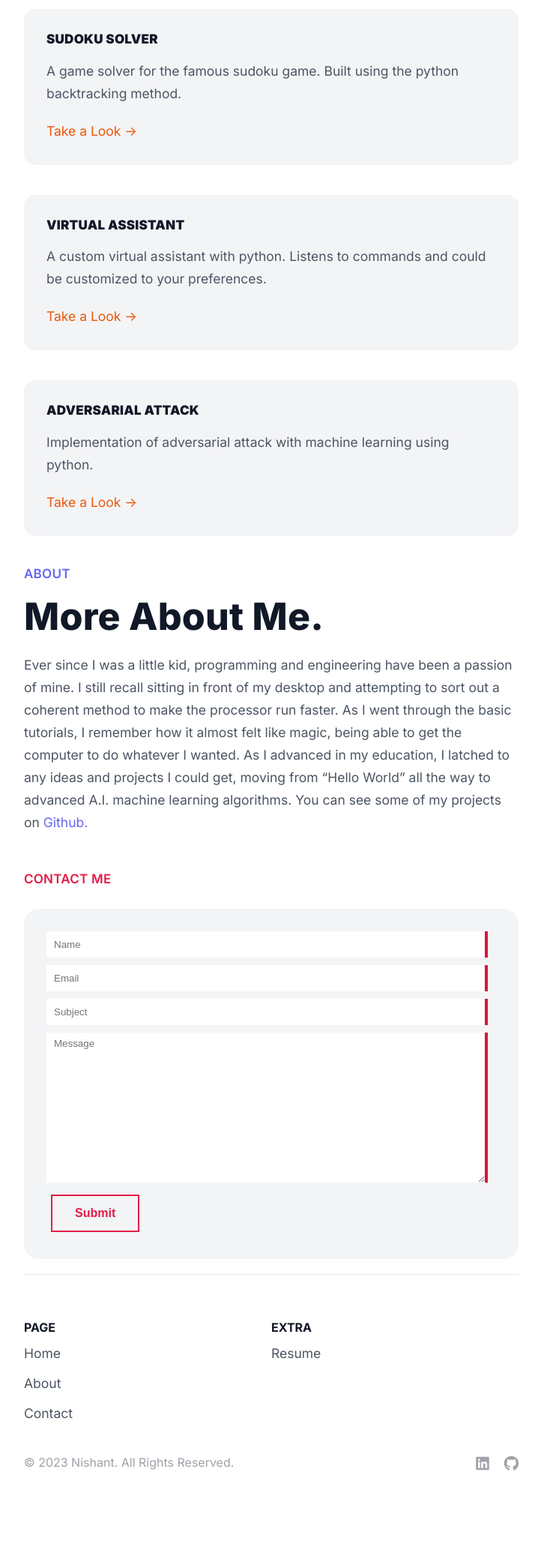
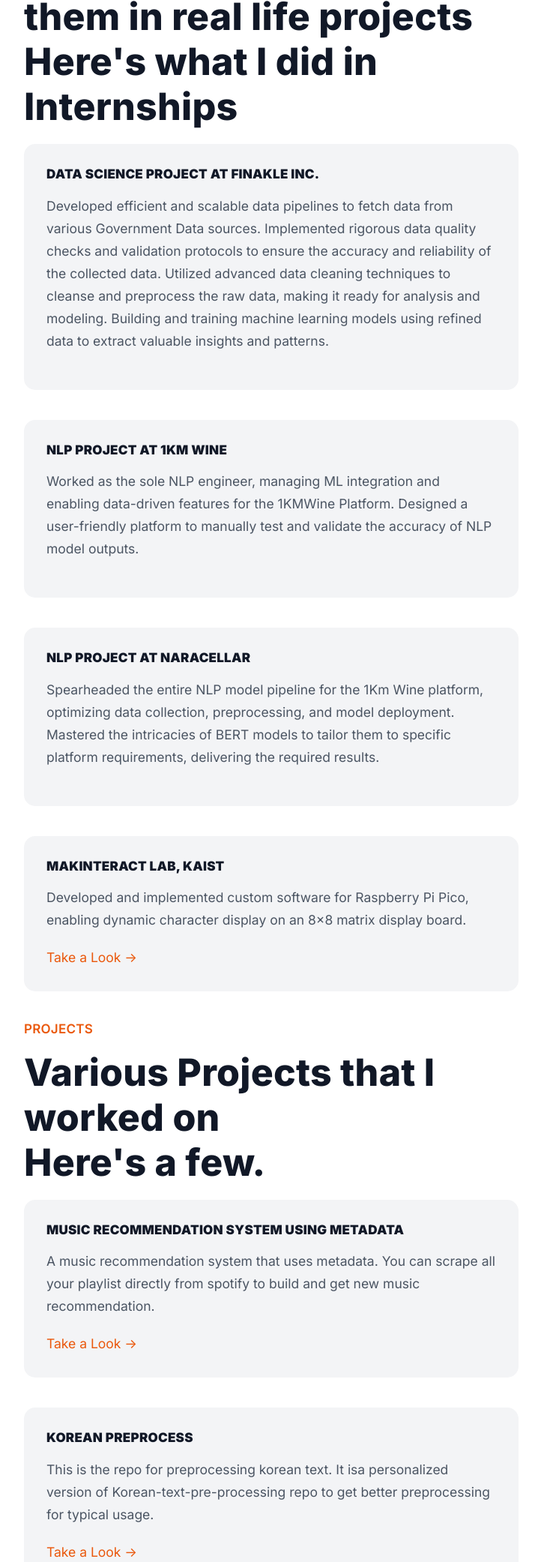
Before and after one commit to NishantNepal1/portfolio, a plain HTML site: page index.html in a window 1280 px wide. Shown: the part 493-2576 px from the top of the page at 75% size, without its empty margins (278-992 px from the left). Before the commit the page ends 2477 px from the top, so only its background shows below. Drawn offline with Linux system fonts and the light colour scheme; a web font is replaced by a local one.

Commit message:
Updated Information

```diff
--- a/index.html
+++ b/index.html
@@ -44,54 +44,76 @@
             <div class=introduction id=home>
                <h2 class=introduction_header2>HEY THERE,</h2>
                <h1 class=introduction_header1>I'm Nishant.</h1>
-               <p class=introduction_paragraph>I'm a full stack engineer with a passion for everything front-end and A.I.. Welcome to my corner of the internet. I'm glad you're here!</p>
+               <p class=introduction_paragraph>I'm a passionate learner of Machine Learrning and Software engineering. Welcome to my corner of the internet. I'm glad you're here!</p>
             </div>
-            <div class=projects id=project>
-               <h2 class=projects_header2>Projects</h2>
-               <p class=projects_paragraph>I like to build things.</p>
-               <p class=projects_paragraph>Here's a few.</p>
+            <div class=projects id=project_internship>
+               <h2 class=projects_header2>Internship Projects</h2>
+               <p class=projects_paragraph>I'm enthusiatic to learn new things and implement them in real life projects</p>
+               <p class=projects_paragraph>Here's what I did in Internships</p>
                <div class=projects_examples>
                   <div class=project_1>
-                     <p class=projects_project_title>Sudoku Solver</p>
-                     <p class=projects_project_1>A game solver for the famous sudoku game. Built using the python backtracking method.</p>
-                     <a href=https://github.com/nt-hn/sudoku-solver class=linker>Take a Look -></a>
+                     <p class=projects_project_title>Data Science Project at Finakle Inc.</p>
+                     <p class=projects_project_1>Developed efficient and scalable data pipelines to fetch data from various Government Data sources.
+                        Implemented rigorous data quality checks and validation protocols to ensure the accuracy and reliability of the collected data. Utilized
+                        advanced data cleaning techniques to cleanse and preprocess the raw data, making it ready for analysis and modeling.
+                        Building and training machine learning models using refined data to extract valuable insights and patterns.</p>
+
                   </div>
                   <div class=project_2>
-                     <p class=projects_project_title>Virtual Assistant</p>
-                     <p class=projects_project_2>A custom virtual assistant with python. Listens to commands and could be customized to your preferences.</p>
-                     <a href=https://github.com/nt-hn/voice-assistant class=linker>Take a Look -></a>
+                     <p class=projects_project_title>NLP Project at 1KM Wine </p>
+                     <p class=projects_project_2>Worked as the sole NLP engineer, managing ML integration and enabling data-driven features for the 1KMWine Platform. Designed a user-friendly platform to manually test and validate the accuracy of NLP model outputs.</p>
+
                   </div>
                   <div class=project_3>
-                     <p class=projects_project_title>Adversarial Attack</p>
-                     <p class=projects_project_3>Implementation of adversarial attack with machine learning using python.</p>
-                     <a href=https://github.com/nt-hn/adversarial-attack class=linker>Take a Look -></a>
+                     <p class=projects_project_title>NLP Project at NaraCellar</p>
+                     <p class=projects_project_3>Spearheaded the entire NLP model pipeline for the 1Km Wine platform, optimizing data collection, preprocessing, and model deployment. Mastered the intricacies of BERT models to tailor them to specific platform requirements, delivering the required results.</p>
+
+                  </div>
+                  <div class=project_3>
+                     <p class=projects_project_title>MAKInteract Lab, KAIST</p>
+                     <p class=projects_project_3>Developed and implemented custom software for Raspberry Pi Pico, enabling dynamic character display on an 8x8 matrix display board.</p>
+                     <a href=https://github.com/ID220/BlinkPico-Text class=linker>Take a Look -></a>
                   </div>
                </div>
+               <div class=projects id=project_personal>
+                  <h2 class=projects_header2>Projects</h2>
+                  <p class=projects_paragraph>Various Projects that I worked on</p>
+                  <p class=projects_paragraph>Here's a few.</p>
+                  <div class=projects_examples>
+                     <div class=project_1>
+                        <p class=projects_project_title>Music recommendation system using Metadata</p>
+                        <p class=projects_project_1>A music recommendation system that uses metadata. You can scrape all your playlist directly from spotify to build and get new music recommendation.  </p>
+                        <a href=https://github.com/NishantNepal1/musicRecommendationusingMetadata class=linker>Take a Look -></a>
+                     </div>
+                     <div class=project_2>
+                        <p class=projects_project_title>Korean preprocess </p>
+                        <p class=projects_project_2>This is the repo for preprocessing korean text. It isa personalized version of Korean-text-pre-processing repo to get better preprocessing for typical usage. </p>
+                        <a href=https://github.com/NishantNepal1/koreanPreProcessing class=linker>Take a Look -></a>
+                     </div>
+                     <div class=project_3>
+                        <p class=projects_project_title>KAIST pintos</p>
+                        <p class=projects_project_3>My implementation of KAIST Pintos using C. </p>
+                        <a href=https://github.com/NishantNepal1/operating_system/tree/nishant/pintos-kaist class=linker>Take a Look -></a>
+                     </div>
+                     <div class=project_3>
+                        <p class=projects_project_title>Transformers Replication</p>
+                        <p class=projects_project_3>Used codes from https://machinelearningmastery.com/building-transformer-models-with-attention-crash-course-build-a-neural-machine-translator-in-12-days/ to Train a tranformer model to translate eng-french text. </p>
+                        <a href=https://github.com/NishantNepal1/transformer_practice class=linker>Take a Look -></a>
+                     </div>
+                  </div>
+
             </div>
             <div class=about id=about>
                <h2 class=about_header2>About</h2>
                <h1 class=about_header1>More About Me.</h1>
-               <p class=about_paragraph>Ever since I was a little kid, programming and engineering have been a passion of mine. I still recall sitting in front of my desktop and attempting to sort out a coherent method to make the processor run faster. As I went through the basic tutorials, I remember how it almost felt like magic, being able to get the computer to do whatever I wanted. As I advanced in my education, I latched to any ideas and projects I could get, moving from “Hello World” all the way to advanced A.I. machine learning algorithms. You can see some of my projects on <a href=https://github.com/nt-hn class=linkGithub>Github.</a></p>
+               <p class=about_paragraph>I am a passionate CS and BTM undergrad at KAIST with a diverse skill set in software engineering, machine learning, NLP
+                  and business integration, seeking opportunities to drive innovation and growth in startups and cutting-edge projects. <a href=https://github.com/NishantNepal1 class=linkGithub>Github.</a></p>
             </div>
-            <div class=contact id=contact>
-               <h2 class=contact_header>Contact Me</h2>
-               <div class=contact_me>
-                  <form id=form action=POST data-netlify=true>
-                     <div class=form-control> <input type=text minlength=3 class=inputName id=inputName name=name placeholder=Name required></div>
-                     <div class=form-control> <input type=email class=inputEmail id=inputEmail name=email placeholder=Email required></div>
-                     <div class=form-control> <input type=text minlength=5 class=inputSubject id=inputSubject name=subject placeholder=Subject required></div>
-                     <div class=form-control><textarea name=textMessage minlength=5 cols=40 rows=5 class=inputMessage name=message placeholder=Message id=inputMessage required></textarea></div>
-                     <div class=field>
-                        <div data-netlify-recaptcha=true></div>
-                     </div>
-                     <button type=submit class="button btn">Submit</button>
-                  </form>
-               </div>
-            </div>
+
             <div class=footer_1>
                <div class=line_1>
                   <p class=bolder_line>PAGE</p>
-                  <a onclick=scrollHome()>Home</a><a onclick=scrollAbout()>About</a><a onclick=scrollContact()>Contact</a>
+                  <a onclick=scrollHome()>Home</a><a onclick=scrollAbout()>About</a><p> Contact: nishant.nepal.nn@gmail.com</p>
                </div>
                <div class=line_2>
                   <p class=bolder_line>EXTRA
```
Also changed, not shown: script.js (+1 -1 lines).
